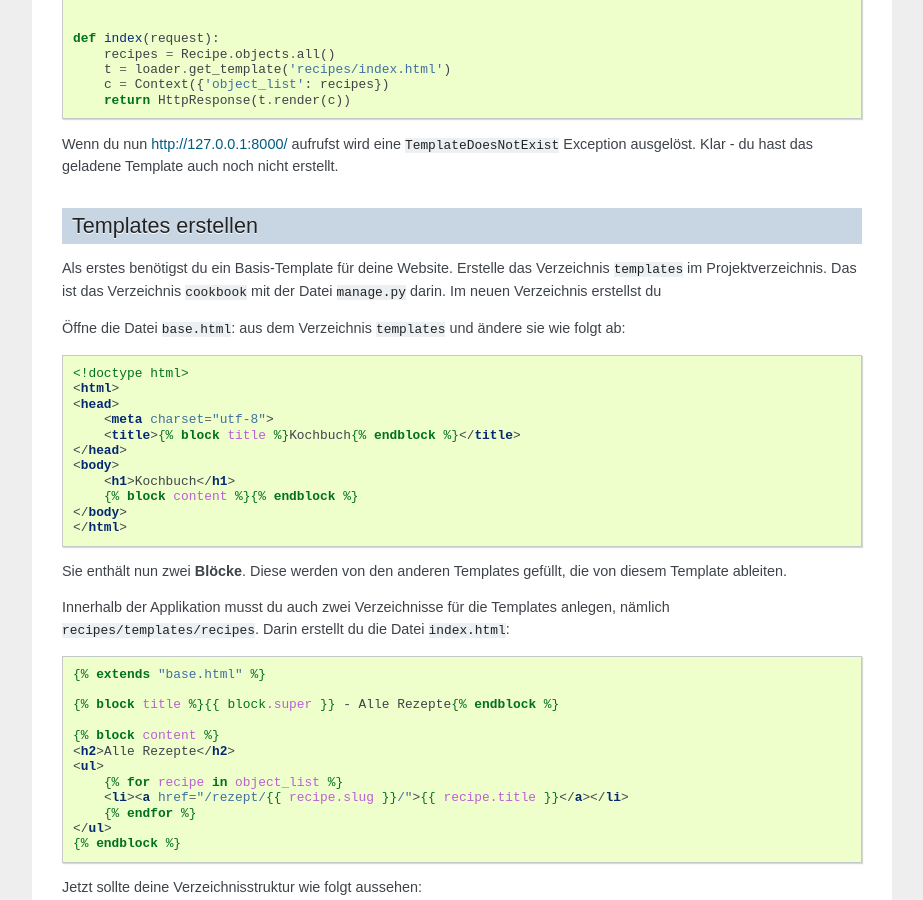
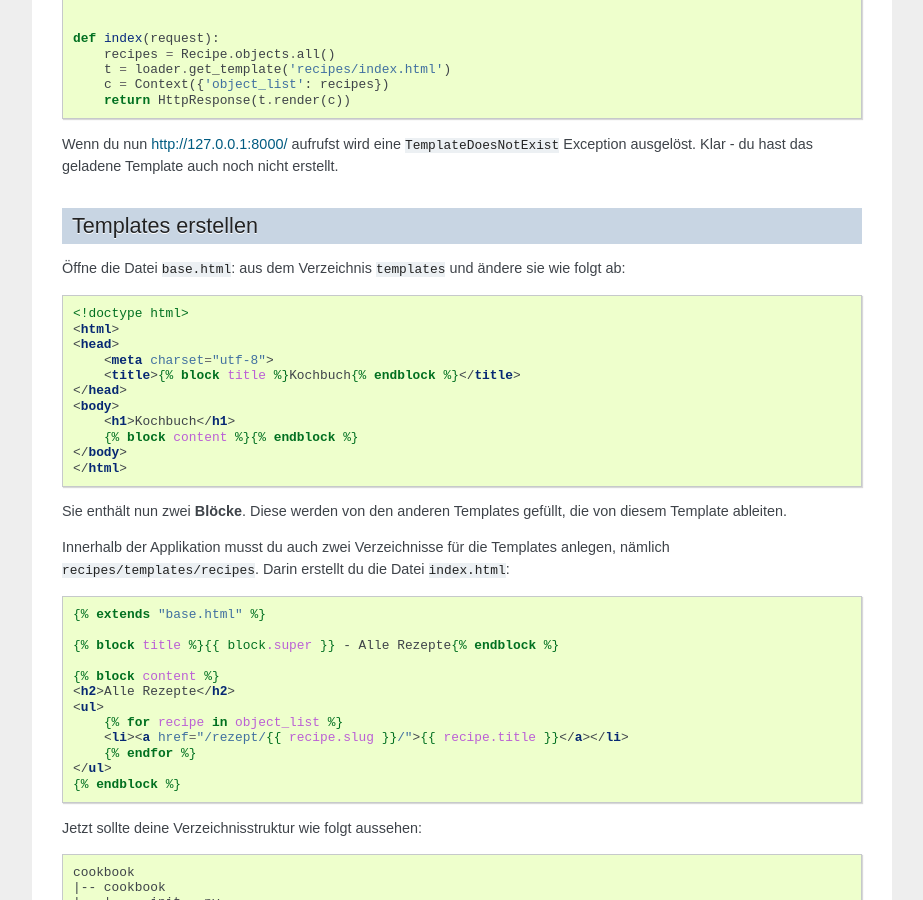
Before and after one commit to OpenTechSchool/django-101, a Sphinx documentation site: the page built from docs/erste_schritte/views_templates.rst, in a window 1280 px wide and 900 px high, scrolled down 2583 px. Shown: the whole window, without its empty margins (198-1121 px from the left). Built offline with Sphinx 7.4.7, drawn with Linux system fonts in a browser that asks for light colours.

Commit message:
Removed outdated instruction

```diff
--- a/docs/erste_schritte/views_templates.rst
+++ b/docs/erste_schritte/views_templates.rst
@@ -175,14 +175,9 @@ erstellt.
 Templates erstellen
 ===================
 
-Als erstes benötigst du ein Basis-Template für deine Website. Erstelle das
-Verzeichnis :file:`templates` im Projektverzeichnis. Das ist das Verzeichnis
-:file:`cookbook` mit der Datei :file:`manage.py` darin. Im neuen Verzeichnis
-erstellst du
-
 Öffne die Datei :file:`base.html`: aus dem Verzeichnis :file:`templates` und ändere sie wie folgt ab:
 
-..  code-block:: html+django
+.. code-block:: html+django
 
     <!doctype html>
     <html>
```
